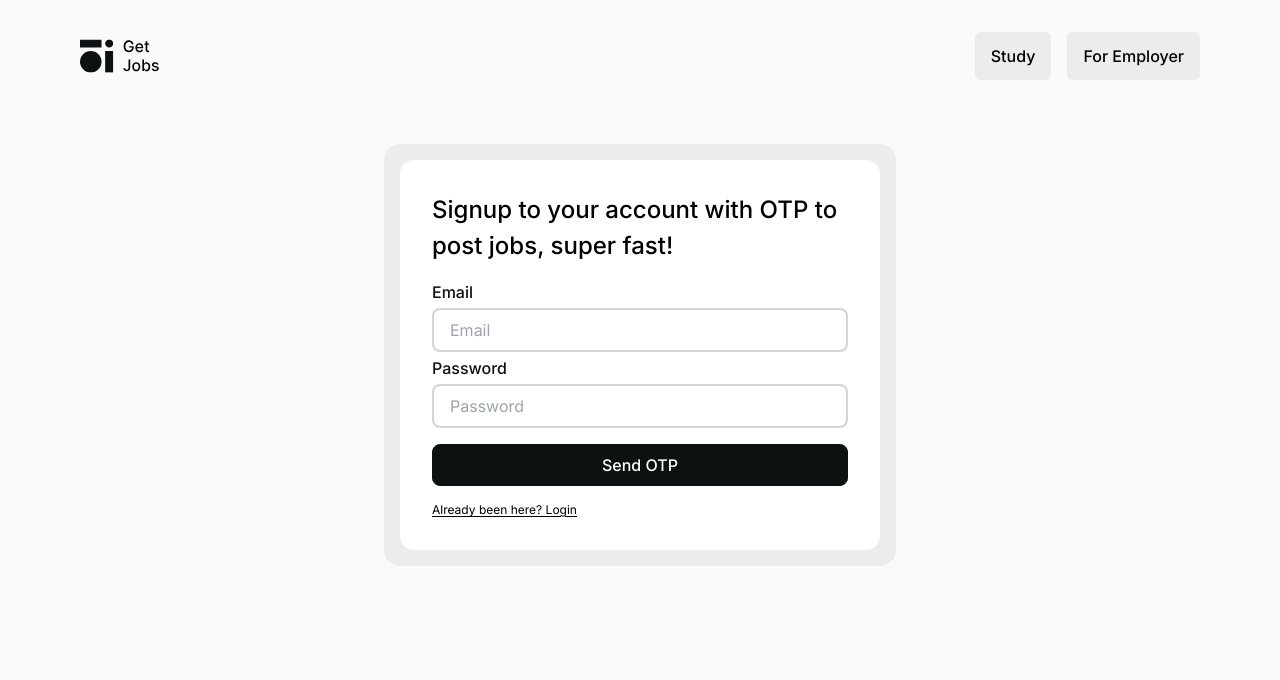
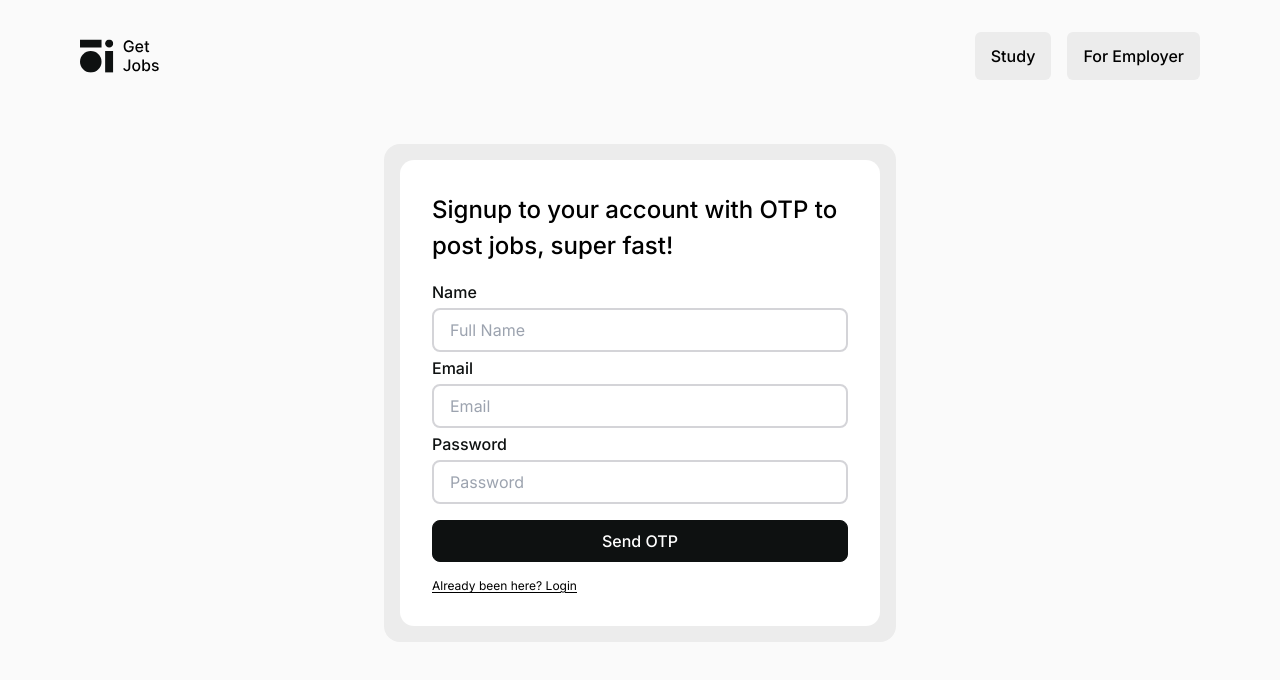
Before and after one commit to jobfinder456/Frontend, a Next.js app: page /signup in a window 1280 px wide. Shown: the top 680 px of the page. Built offline with nearby package versions, Linux system fonts and the light colour scheme.

Commit message:
Enhance signup form with name input; improve subscription status display and handling; update dashboard loading logic; clear token on logout

```diff
--- a/src/app/(auth)/signup/page.jsx
+++ b/src/app/(auth)/signup/page.jsx
@@ -9,6 +9,7 @@ import OtpInput from "@/components/OTP-Input";
 
 const Signup = () => {
   const router = useRouter();
+  const [name, setName] = useState("");
   const [email, setEmail] = useState("");
   const [password, setPassword] = useState("");
   const [otp, setOtp] = useState("");
@@ -19,6 +20,7 @@ const Signup = () => {
     setIsSubmitting(true);
     try {
       await axios.post(`${process.env.NEXT_PUBLIC_BACK_AUTH}/api/v1/signup`, {
+        name: name,
         email: email,
         password: password,
       });
@@ -63,6 +65,19 @@ const Signup = () => {
               otpEnabled ? "opacity-50 pointer-events-none" : ""
             }`}
           >
+            <label htmlFor="name" className="form-label">
+              Name
+            </label>
+            <input
+              className="form-inp"
+              type="text"
+              id="name"
+              autoComplete="on"
+              value={name}
+              onChange={(e) => setName(e.target.value)}
+              placeholder="Full Name"
+              disabled={otpEnabled || isSubmitting}
+            />
             <label htmlFor="email" className="form-label">
               Email
             </label>
--- a/src/app/dashboard/page.jsx
+++ b/src/app/dashboard/page.jsx
@@ -136,7 +136,7 @@ function Page() {
     return <Loader />;
   }
 
-  if (!isAuth && load) {
+  if (!isAuth) {
     return (
       <Modal
         title="First Sign In to Post a Job"
--- a/src/app/dashboard/stats.jsx
+++ b/src/app/dashboard/stats.jsx
@@ -106,7 +106,7 @@ const fetchStats = async () => {
       <div className="flex flex-wrap gap-[0.5rem] md:gap-[1rem]">
         <div className="bg-white flex-grow flex flex-col items-start justify-start rounded-[1rem] p-[0.75rem] md:p-[1.2rem]">
           <h3 className="text-[2.5rem] md:text-[4rem] font-medium text-accent-blue-1">
-            {loading ? stats.total_impressions : stats.total_impressions}
+            {loading ? stats.total_impressions : stats.total_impressions == null ? 0 : stats.total_impressions}
           </h3>
           <span className="text-[14px] md:text-[16px]">
             Total impressions on your job posts
--- a/src/app/setting/subscription/page.jsx
+++ b/src/app/setting/subscription/page.jsx
@@ -82,9 +82,17 @@ export default function page() {
         <h1 className="text-lg font-semibold text-center text-gray-600 mb-4">
           Subscription Details
         </h1>
+
         {subscription ? (
           <div className="w-full grid grid-cols-1 md:grid-cols-2 gap-4">
             {/* Email */}
+            {subscription.status == "cancel" ? (
+              <div className="w-[100%] bg-background text-zinc-600 text-sm p-1 rounded-lg">
+                {" "}
+                Note : Your Subscriptions has been cancelled, you will be no
+                longer charged, your credits will expire end of this month
+              </div>
+            ) : null}
             <div>
               <label className="text-sm font-medium text-gray-500">Email</label>
               <input
@@ -179,6 +187,7 @@ export default function page() {
               />
             </div>
 
+            {subscription.status == "cancel" ? null : (
               <div className="md:col-span-2">
                 <label className="text-sm font-medium text-gray-500">
                   Renew Date
@@ -192,6 +201,7 @@ export default function page() {
                   disabled
                 />
               </div>
+            )}
             <div></div>
             <div className="flex gap-[1rem] w-full justify-end">
               <button
--- a/src/components/Navbar.jsx
+++ b/src/components/Navbar.jsx
@@ -88,6 +88,7 @@ export default function Navbar() {
             <button
               onClick={() => {
                 localStorage.removeItem("isLogin");
+                cookies.remove("token");
                 setIsOpen(false);
                 router.push("/");
               }}
```
Lines whose indentation alone changed are shown as unchanged.
